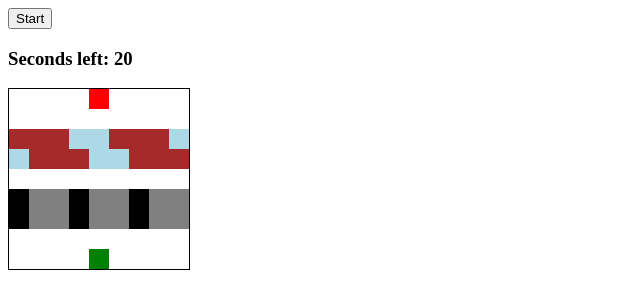
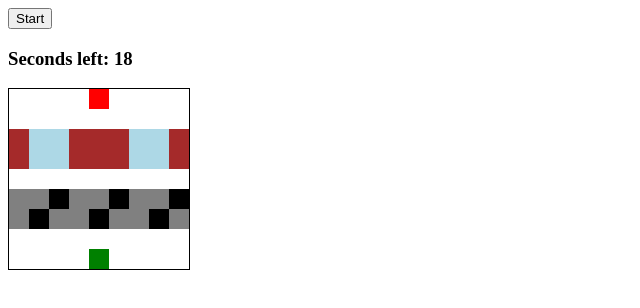
Before and after one commit to EnriqueSaracho/frogger-game, a plain HTML site: page index.html in a window 1280 px wide. Both pictures are taken after a click on the button "Start". Shown: the whole page, without its empty margins (0-640 px from the left). Drawn offline with Linux system fonts and the light colour scheme.

Commit message:
Update app.js styles.css
Updated js and css files, still not fully working

```diff
--- a/app.js
+++ b/app.js
@@ -3,12 +3,13 @@ document.addEventListener('DOMContentLoaded', () => {
     const timeLeft = document.querySelector('#time-left')
     const result = document.querySelector('#result')
     const startBtn = document.querySelector('#button')
-    const carsLeft = document.querySelector('.car-left')
-    const carsRight = document.querySelector('.car-right')
-    const logsLeft = document.querySelector('.log-left')
-    const logsRight = document.querySelector('.log-right')
+    const carsLeft = document.querySelectorAll('.car-left')
+    const carsRight = document.querySelectorAll('.car-right')
+    const logsLeft = document.querySelectorAll('.log-left')
+    const logsRight = document.querySelectorAll('.log-right')
     const width = 9
     let currentIndex = 76
+    let currentTime = 20
     let timerId
 
     //render frog on starting block
@@ -18,16 +19,16 @@ document.addEventListener('DOMContentLoaded', () => {
     function moveFrog(e) {
         squares[currentIndex].classList.remove('frog')
         switch (e.keyCode) {
-            case 'ArrowLeft':
+            case 37:
                 if (currentIndex % width !== 0) currentIndex -= 1
                 break
-            case 'ArrowUp':
+            case 38:
                 if (currentIndex - width >= 0) currentIndex -= width
                 break
-            case 'ArrowRight':
+            case 39:
                 if (currentIndex % width < width - 1) currentIndex += 1
                 break
-            case 'ArrowDown':
+            case 40:
                 if (currentIndex + width < width * width) currentIndex += width
                 break
         }
@@ -42,4 +43,163 @@ document.addEventListener('DOMContentLoaded', () => {
         carsRight.forEach(carRight => moveCarRight(carRight))
     }
 
+    //move the cars left on a time loop
+    function moveCarLeft(carLeft) {
+        switch (true) {
+            case carLeft.classList.contains('c1'):
+                carLeft.classList.remove('c1')
+                carLeft.classList.add('c2')
+                break
+            case carLeft.classList.contains('c2'):
+                carLeft.classList.remove('c2')
+                carLeft.classList.add('c3')
+                break
+            case carLeft.classList.contains('c3'):
+                carLeft.classList.remove('c3')
+                carLeft.classList.add('c1')
+                break
+        }
+    }
+
+    //move the cars right on a time loop
+    function moveCarRight(carRight) {
+        switch (true) {
+            case carRight.classList.contains('c1'):
+                carRight.classList.remove('c1')
+                carRight.classList.add('c3')
+                break
+            case carRight.classList.contains('c2'):
+                carRight.classList.remove('c2')
+                carRight.classList.add('c1')
+                break
+            case carRight.classList.contains('c3'):
+                carRight.classList.remove('c3')
+                carRight.classList.add('c2')
+                break
+        }
+    }
+
+    //move the logs
+    function autoMoveLogs() {
+        logsLeft.forEach(logLeft => moveLogLeft(logLeft))
+        logsRight.forEach(logRight => moveLogRight(logRight))
+    }
+
+    //move the logs left on a time loop
+    function moveLogLeft(logLeft) {
+        switch (true) {
+            case logLeft.classList.contains('l1'):
+                logLeft.classList.remove('l1')
+                logLeft.classList.add('l2')
+                break
+            case logLeft.classList.contains('l2'):
+                logLeft.classList.remove('l2')
+                logLeft.classList.add('l3')
+                break
+            case logLeft.classList.contains('l3'):
+                logLeft.classList.remove('l3')
+                logLeft.classList.add('l4')
+                break
+            case logLeft.classList.contains('l4'):
+                logLeft.classList.remove('l4')
+                logLeft.classList.add('l5')
+                break
+            case logLeft.classList.contains('l5'):
+                logLeft.classList.remove('l5')
+                logLeft.classList.add('l1')
+                break
+        }
+    }
+
+    //move the logs right on a time loop
+    function moveLogRight(logRight) {
+        switch (true) {
+            case logRight.classList.contains('l1'):
+                logRight.classList.remove('l1')
+                logRight.classList.add('l5')
+                break
+            case logRight.classList.contains('l2'):
+                logRight.classList.remove('l2')
+                logRight.classList.add('l1')
+                break
+            case logRight.classList.contains('l3'):
+                logRight.classList.remove('l3')
+                logRight.classList.add('l2')
+                break
+            case logRight.classList.contains('l4'):
+                logRight.classList.remove('l4')
+                logRight.classList.add('l3')
+                break
+            case logRight.classList.contains('l5'):
+                logRight.classList.remove('l5')
+                logRight.classList.add('l4')
+                break
+        }
+    }
+
+    //rules to win frogger
+    function win() {
+        if (squares[4].contains.classList('frog')) {
+            result.innerHTML = "You Win!"
+            squares[currentIndex].classList.remove('frog')
+            clearInterval(timerId)
+            document.removeEventListener('keyup', moveFrog)
+        }
+    }
+
+    //function to lose frogger
+    function lose() {
+        if ((currentTime === 0) || (squares[currentIndex].contains('c1'))
+        || (squares[currentIndex].contains('l4'))
+        || (squares[currentIndex].contains('l5'))
+        ) {
+            result.innerHTML = "You Lose"
+            squares[currentIndex].classList.remove('frog')
+            clearInterval(timerId)
+            document.removeEventListener('keyup', moveFrog)
+        }
+    }
+
+    //move the frog when is on the log moving left
+    function moveWithLogLeft () {
+        if (currentIndex >= 27 && currentIndex < 35) {
+            squares[currentIndex].classList.remove('frog')
+            currentIndex++
+            squares[currentIndex].classList.add('frog')
+        }
+    }
+
+    //move the frog when is on the log moving right
+    function moveWithLogRight () {
+        if (currentIndex >= 18 && currentIndex < 27) {
+            squares[currentIndex].classList.remove('frog')
+            currentIndex--
+            squares[currentIndex].classList.add('frog')
+        }
+    }
+
+    //all the functions that move pieces
+    function movePieces() {
+        currentTime--
+        timeLeft.textContent = currentTime
+        autoMoveCars()
+        autoMoveLogs()
+        moveWithLogLeft()
+        moveWithLogRight()
+        lose()
+        win()
+    }
+
+    //to start and pause game
+    startBtn.addEventListener('click', () => {
+        if (timerId) {
+            clearInterval(timerId)
+        } else {
+            timerId = setInterval(movePieces, 1000)
+            document.addEventListener('keyup', moveFrog)
+        }
+    })
+
+
+
 })
--- a/styles.css
+++ b/styles.css
@@ -19,10 +19,6 @@
     background-color: blue;
 }
 
-.frog {
-    background-color: green;
-}
-
 .c1 {
     background-color: black;
 }
@@ -38,3 +34,7 @@
 .l4, .l5 {
     background-color: lightblue;
 }
+
+.frog {
+    background-color: green;
+}
```
